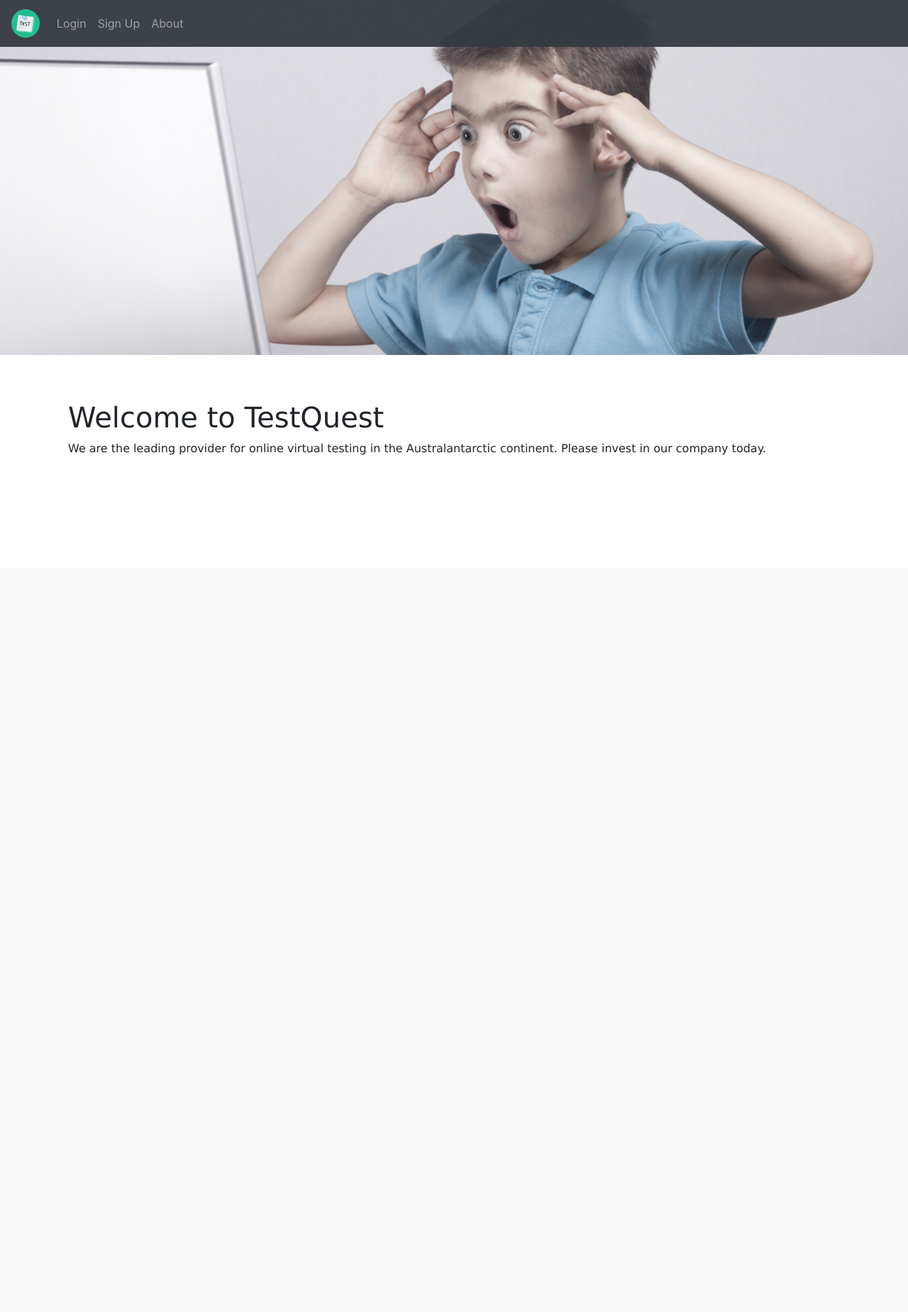
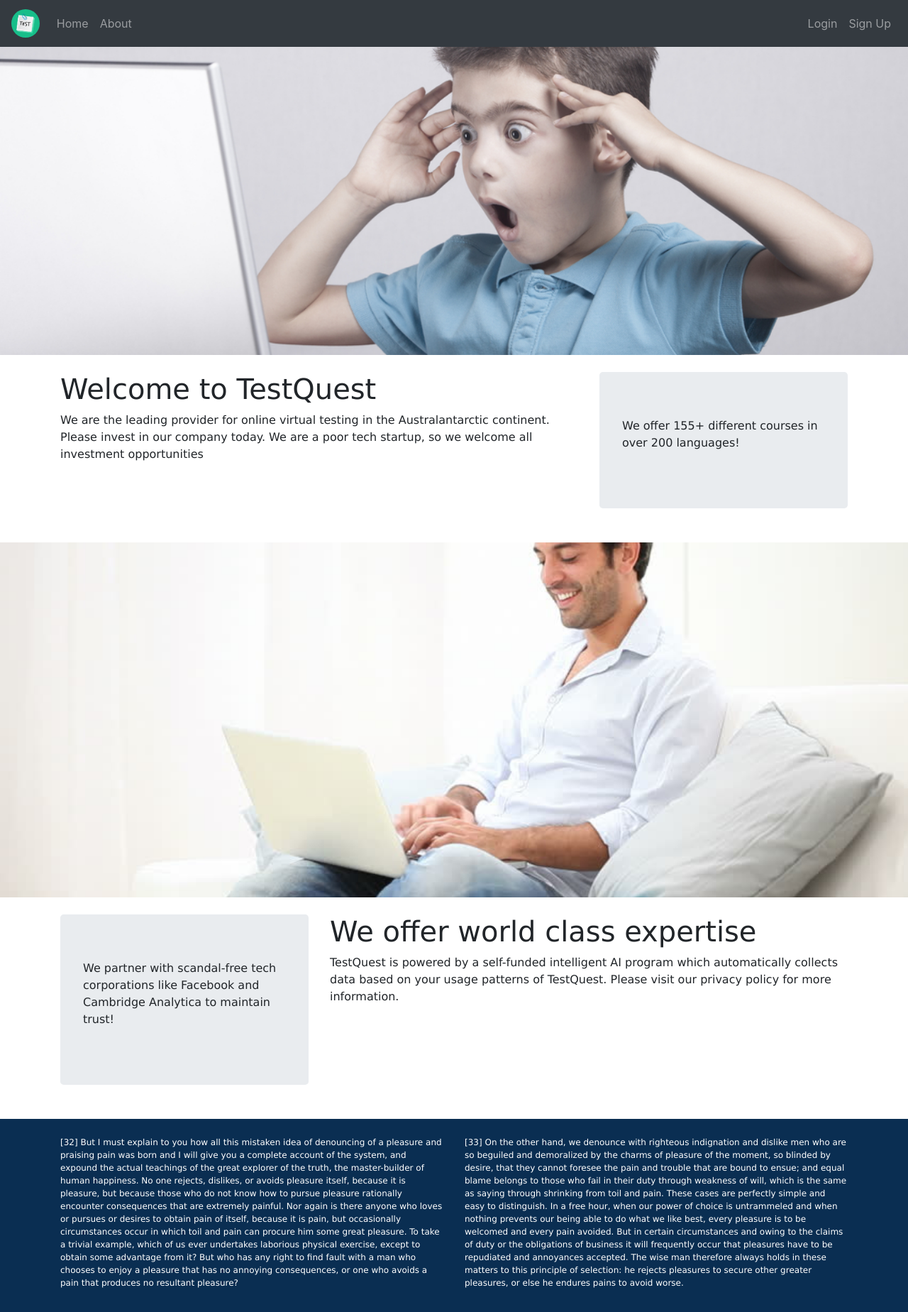
Before and after one commit to jasozh/TestQuest, a PHP site: page / in a window 1280 px wide. Shown: the whole page at 71% size. Before the commit the page ends 641 px from the top, so only its background shows below. Run offline with PHP 8.4, Linux system fonts and the light colour scheme.

Commit message:
Improve visual style on index.php

```diff
--- a/css/style.css
+++ b/css/style.css
@@ -3,14 +3,18 @@ html {
     background-attachment: fixed;
 }
 
-.body {
+.content {
     font-family: "Verdana", sans-serif;
     line-height: 1.5;
-	margin: 0 auto 1em auto;
-    max-width: 70em;
-    padding: 4em 1em 1em 1em;
-    font-size: 16px;
-    background: white;
+	margin: 0 auto 0 auto;
+    max-width: 1200px;
+    padding: 24px 16px 16px 16px;
+}
+
+footer {
+	background-color: #0a2e52;
+	color: white;
+	font-size: 12px;
 }
 
 .front-image {
@@ -38,5 +42,11 @@ html {
 }
 
 #nav {
-	opacity: 0.95;
+	opacity: 0.9;
+	transition: 0.2s;
 }
+
+#nav:hover {
+	opacity: 1;
+	transition: 0.2s;
+}
--- a/footer.php
+++ b/footer.php
@@ -0,0 +1,63 @@
+<footer>
+    <div class="content">
+        <div class="container">
+            <div class="row">
+                <div class="col-sm">
+                    <p> [32] But I must explain to you how all this mistaken idea of denouncing of a pleasure and
+                        praising pain
+                        was
+                        born and I will give you a complete account of the system, and expound the actual teachings of
+                        the great
+                        explorer of the truth, the master-builder of human happiness. No one rejects, dislikes, or
+                        avoids
+                        pleasure
+                        itself, because it is pleasure, but because those who do not know how to pursue pleasure
+                        rationally
+                        encounter consequences that are extremely painful. Nor again is there anyone who loves or
+                        pursues or
+                        desires
+                        to obtain pain of itself, because it is pain, but occasionally circumstances occur in which toil
+                        and
+                        pain
+                        can procure him some great pleasure. To take a trivial example, which of us ever undertakes
+                        laborious
+                        physical exercise, except to obtain some advantage from it? But who has any right to find fault
+                        with a
+                        man
+                        who chooses to enjoy a pleasure that has no annoying consequences, or one who avoids a pain that
+                        produces no
+                        resultant pleasure?
+                    </p>
+                </div>
+                <div class="col-sm">
+                    <p>
+                        [33] On the other hand, we denounce with righteous indignation and dislike men who are so
+                        beguiled and
+                        demoralized by the charms of pleasure of the moment, so blinded by desire, that they cannot
+                        foresee the
+                        pain
+                        and trouble that are bound to ensue; and equal blame belongs to those who fail in their duty
+                        through
+                        weakness of will, which is the same as saying through shrinking from toil and pain. These cases
+                        are
+                        perfectly simple and easy to distinguish. In a free hour, when our power of choice is
+                        untrammeled and
+                        when
+                        nothing prevents our being able to do what we like best, every pleasure is to be welcomed and
+                        every pain
+                        avoided. But in certain circumstances and owing to the claims of duty or the obligations of
+                        business it
+                        will
+                        frequently occur that pleasures have to be repudiated and annoyances accepted. The wise man
+                        therefore
+                        always
+                        holds in these matters to this principle of selection: he rejects pleasures to secure other
+                        greater
+                        pleasures, or else he endures pains to avoid worse.
+                    </p>
+                </div>
+            </div>
+        </div>
+</footer>
+</body>
+</html>
--- a/header.php
+++ b/header.php
@@ -19,12 +19,13 @@
                 <span class="navbar-toggler-icon"></span>
             </button>
             <div class="collapse navbar-collapse" id="collapsiblenavbar">
+                <ul class="navbar-nav mr-auto">
+                    <li class="nav-item"><a class="nav-link" href="index.php">Home</a></li>
+                    <li class="nav-item"><a class="nav-link" href="about.php">About</a></li>
+                </ul>
                 <ul class="navbar-nav">
                     <li class="nav-item"><a class="nav-link" href="login.php">Login</a></li>
                     <li class="nav-item"><a class="nav-link" href="signup.php">Sign Up</a></li>
-                    <li class="nav-item"><a class="nav-link" href="about.php">About</a></li>
-                    <li class="nav-item"><a class="nav-link" href=""></a></li>
-                </ul>
             </div>
         </nav>
     </header>
--- a/index.php
+++ b/index.php
@@ -1,9 +1,40 @@
 <?php include 'header.php'; ?>
 
 <img src="img/banner.jpg" class="front-image">
-<div class="body">
-    <h1>Welcome to TestQuest</h1>
-    <p>We are the leading provider for online virtual testing in the Australantarctic continent.
-        Please invest in our company
-        today.</p>
+<div class="content">
+    <div class="container">
+        <div class="row">
+            <div class="col-sm-8">
+                <h1>Welcome to TestQuest</h1>
+                <p>We are the leading provider for online virtual testing in the Australantarctic continent.
+                    Please invest in our company today. We are a poor tech startup, so we welcome all investment
+                    opportunities </p>
+            </div>
+            <div class="col-sm-4">
+                <div class="jumbotron">
+                    <p>We offer 155+ different courses in over 200 languages!</p>
+                </div>
+            </div>
+        </div>
+    </div>
 </div>
+<img src="img/banner2.jpg" class="front-image">
+<div class="content">
+    <div class="container">
+        <div class="row">
+            <div class="col-sm-4">
+                <div class="jumbotron">
+                    <p>We partner with scandal-free tech corporations like Facebook and Cambridge Analytica to maintain
+                        trust!</p>
+                </div>
+            </div>
+            <div class="col-sm-8">
+                <h1>We offer world class expertise</h1>
+                <p>TestQuest is powered by a self-funded intelligent AI program which automatically collects data based
+                    on your usage patterns of TestQuest. Please visit our privacy policy for more information.</p>
+            </div>
+        </div>
+    </div>
+</div>
+
+<?php include 'footer.php'; ?>
```
Also changed, not shown: img/banner2.jpg (added).
